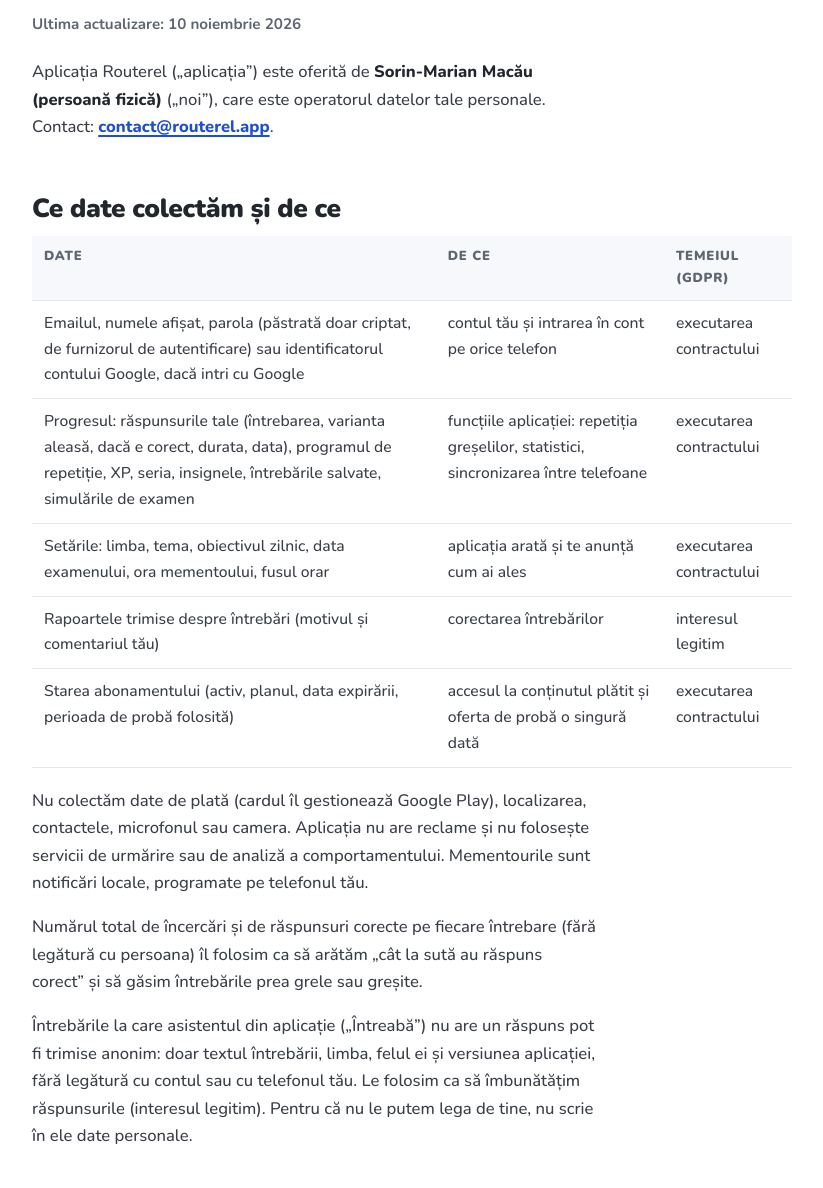
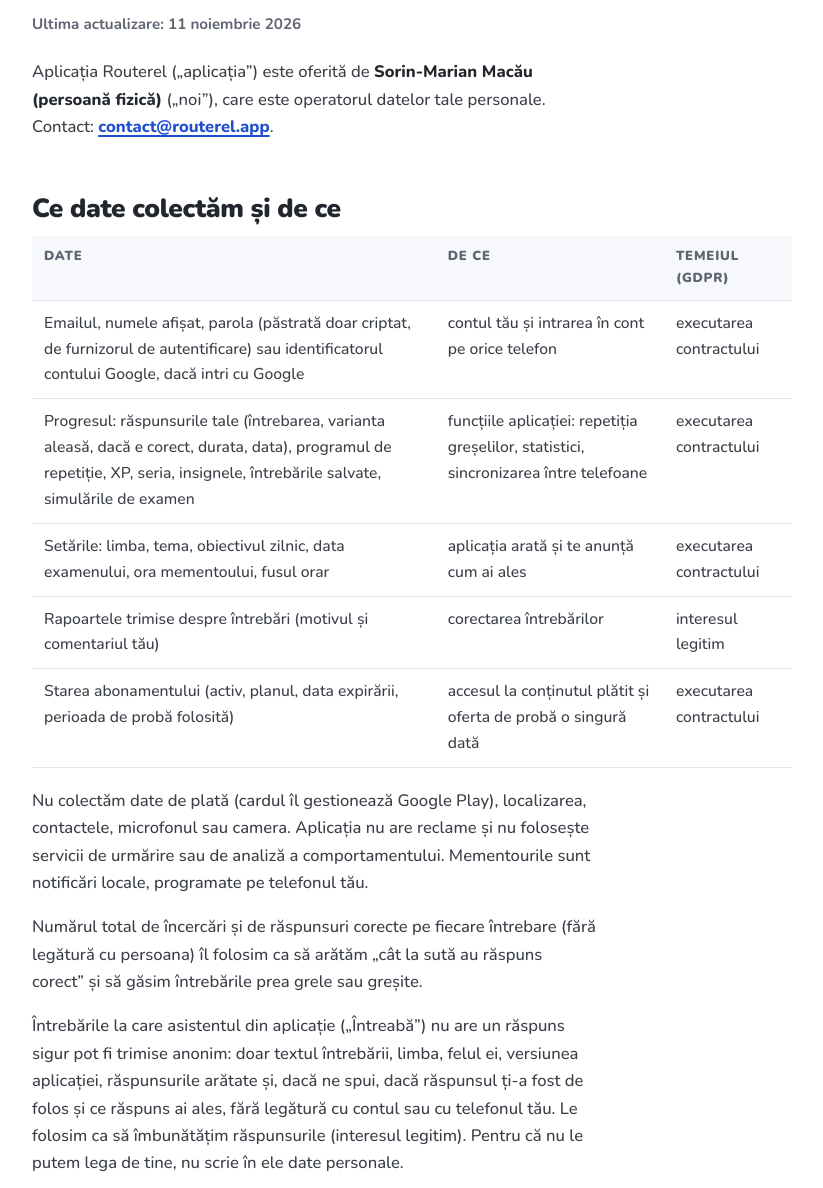
Before and after one commit to mariansorin123/routerel-site, a plain HTML site: page privacy.html in a window 1280 px wide. Shown: the part 272-1460 px from the top of the page, without its empty margins (228-1051 px from the left). Drawn offline with Linux system fonts and the light colour scheme.

Commit message:
Politica de confidentialitate actualizata

```diff
--- a/privacy.html
+++ b/privacy.html
@@ -65,7 +65,7 @@
     <article class="prose legal">
       <nav class="legal-tabs" aria-label="Documente"><a href="privacy" aria-current="page">Confidențialitate</a><a href="terms">Termeni</a><a href="delete-account">Ștergerea contului</a></nav>
       <h1>Politica de confidențialitate</h1>
-      <p class="meta">Ultima actualizare: 10 noiembrie 2026</p>
+      <p class="meta">Ultima actualizare: 11 noiembrie 2026</p>
 
       <p>Aplicația Routerel („aplicația”) este oferită de <strong>Sorin-Marian Macău (persoană fizică)</strong> („noi”), care este
         operatorul datelor tale personale. Contact: <strong><a href="mailto:contact@routerel.app">contact@routerel.app</a></strong>.</p>
@@ -89,8 +89,9 @@
         Mementourile sunt notificări locale, programate pe telefonul tău.</p>
       <p>Numărul total de încercări și de răspunsuri corecte pe fiecare întrebare (fără legătură cu persoana) îl folosim
         ca să arătăm „cât la sută au răspuns corect” și să găsim întrebările prea grele sau greșite.</p>
-      <p>Întrebările la care asistentul din aplicație („Întreabă”) nu are un răspuns pot fi trimise anonim: doar textul
-        întrebării, limba, felul ei și versiunea aplicației, fără legătură cu contul sau cu telefonul tău. Le folosim ca să
+      <p>Întrebările la care asistentul din aplicație („Întreabă”) nu are un răspuns sigur pot fi trimise anonim: doar textul
+        întrebării, limba, felul ei, versiunea aplicației, răspunsurile arătate și, dacă ne spui, dacă răspunsul ți-a fost de folos
+        și ce răspuns ai ales, fără legătură cu contul sau cu telefonul tău. Le folosim ca să
         îmbunătățim răspunsurile (interesul legitim). Pentru că nu le putem lega de tine, nu scrie în ele date personale.</p>
 
       <h2>Cu cine le împărțim</h2>
```
Also changed, not shown: en/privacy.html (+3 -3 lines).
